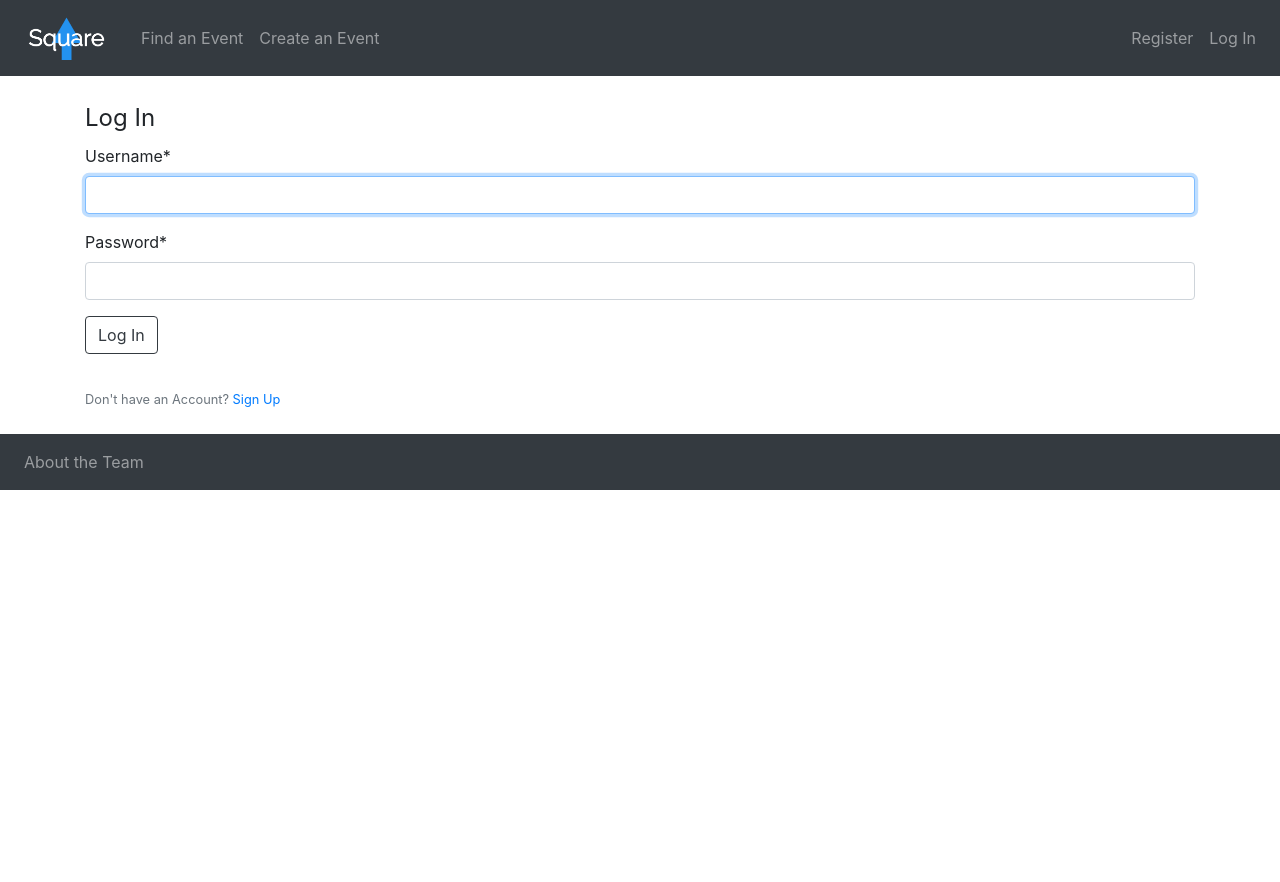
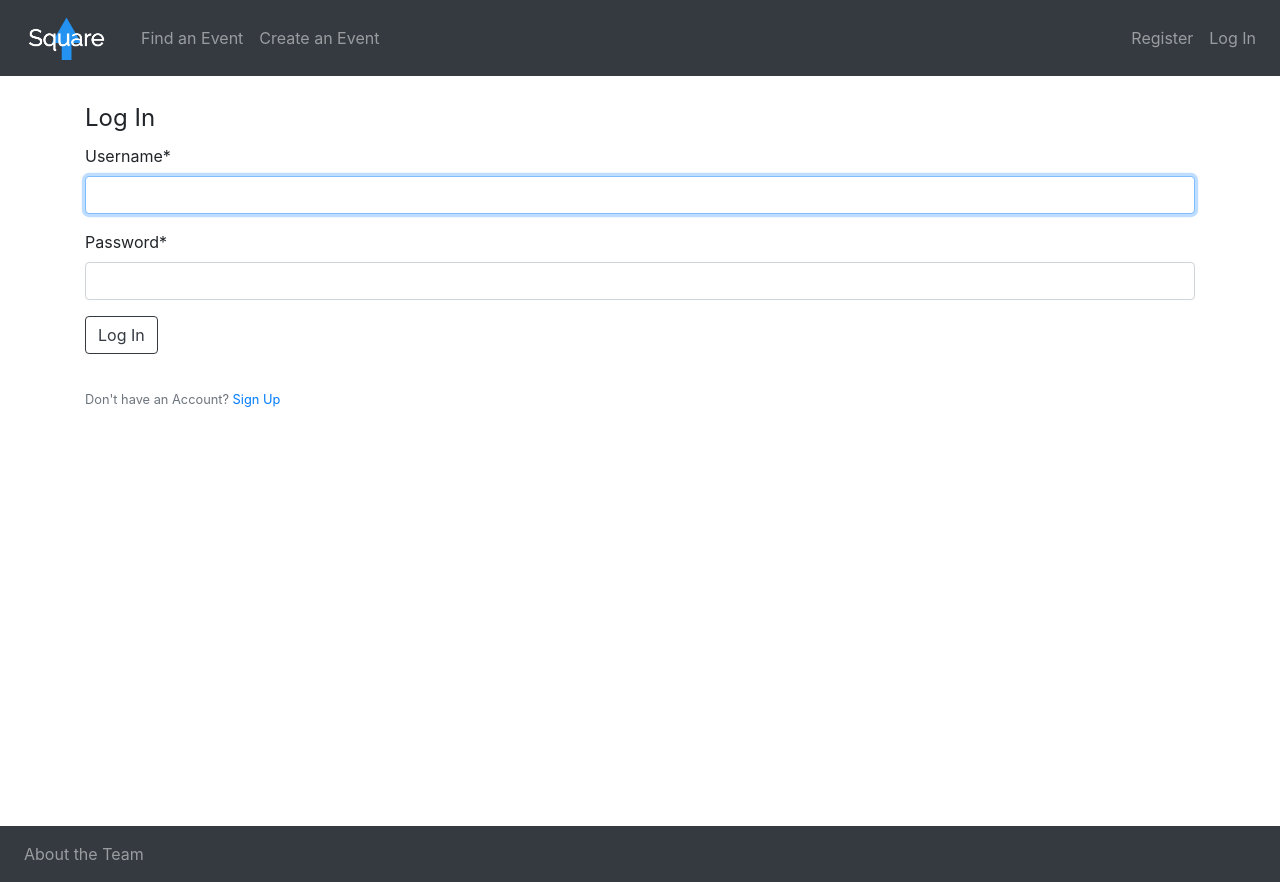
Before and after one commit to royceschultz/Square-Up-Events, a Django app: a page that uses events/templates/base.html in a window 1280 px wide. Before the commit the page ends 490 px from the top, so only its background shows below. Run offline with Django 3.2, Linux system fonts and the light colour scheme; some libraries are stand-ins or nearby versions.

Commit message:
Made the sticky footer as a css file

```diff
--- /dev/null
+++ b/events/static/events/style.css
@@ -0,0 +1,36 @@
+
+html, body {
+    height: 100%;
+    margin: 0;
+
+}
+
+.container {
+    min-height: 100%;
+}
+
+.container::after {
+  content = "";
+  display: block;
+
+  /*negative is same measurement as footer height */
+  margin-bottom: -50px;
+}
+
+/*
+#main {
+  overflow: auto;
+  padding-bottom: 100px;
+}
+*/
+
+footer, .container::after {
+  height: 50px
+}
+
+#footer {
+  position: relative;
+  height: 50px;
+  margin-top: -50px;
+  clear: both;
+}
--- a/events/templates/base.html
+++ b/events/templates/base.html
@@ -19,6 +19,8 @@
     <script src="https://code.jquery.com/jquery-3.3.1.slim.min.js" integrity="sha384-q8i/X+965DzO0rT7abK41JStQIAqVgRVzpbzo5smXKp4YfRvH+8abtTE1Pi6jizo" crossorigin="anonymous"></script>
     <script src="https://cdnjs.cloudflare.com/ajax/libs/popper.js/1.14.6/umd/popper.min.js" integrity="sha384-wHAiFfRlMFy6i5SRaxvfOCifBUQy1xHdJ/yoi7FRNXMRBu5WHdZYu1hA6ZOblgut" crossorigin="anonymous"></script>
     <script src="https://stackpath.bootstrapcdn.com/bootstrap/4.2.1/js/bootstrap.min.js" integrity="sha384-B0UglyR+jN6CkvvICOB2joaf5I4l3gm9GU6Hc1og6Ls7i6U/mkkaduKaBhlAXv9k" crossorigin="anonymous"></script>
+    <link rel = "stylesheet" type = "text/css" href = "{%static 'events/style.css' %}">
+
   </head>
   <body>
     <nav class="navbar navbar-expand-lg navbar-dark bg-dark">
@@ -57,6 +59,8 @@
         {% endblock content %}
         <br>
   	</div>
+
+    <footer id = "footer">
       <nav class="navbar navbar-expand-lg navbar-dark bg-dark">
         <ul class="navbar-nav mr-auto">
           <li class="nav-item">
@@ -64,5 +68,7 @@
          </li>
         </ul>
       </nav>
+    </footer>
+
   </body>
 </html>
```
Lines whose indentation alone changed are shown as unchanged.
